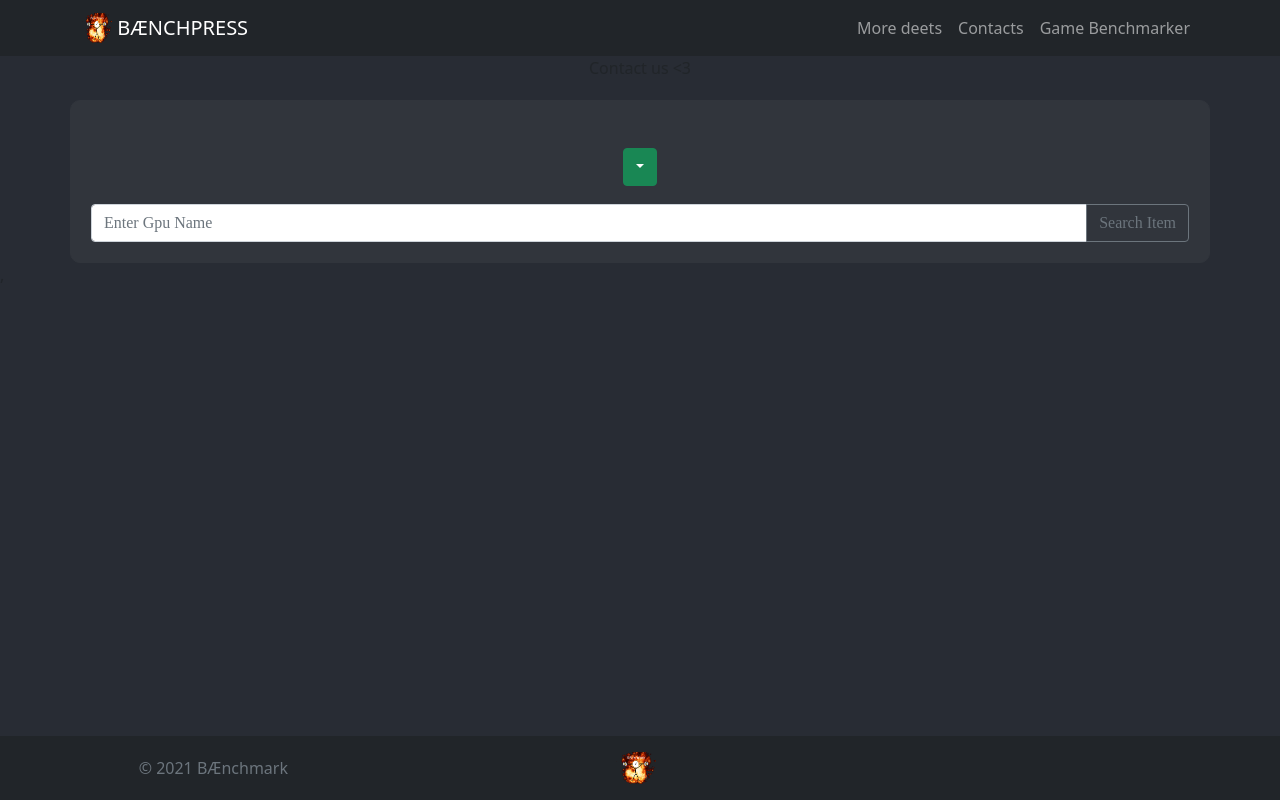
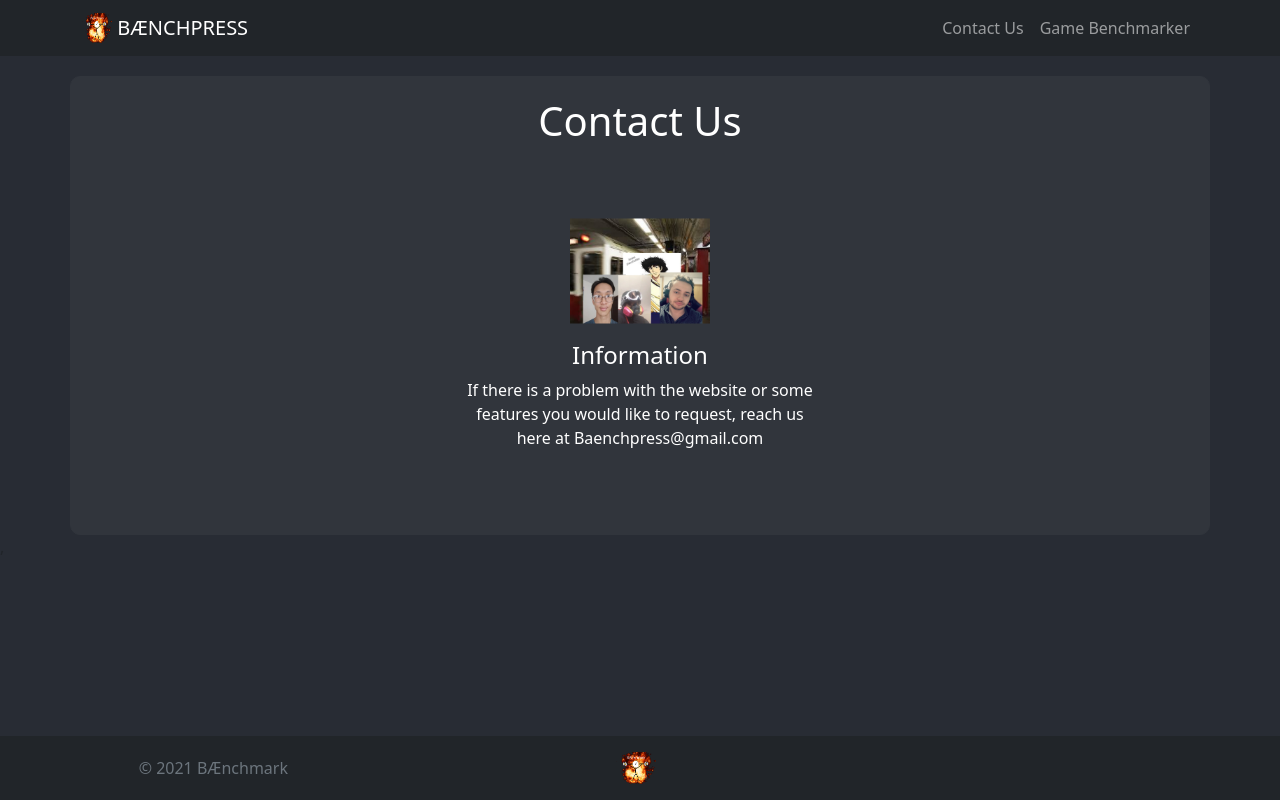
Before and after one commit to Djboy08/it485, a React (Create React App) app in the folder benchmark/: page /contact in a window 1280 px wide. Built offline with nearby package versions, Linux system fonts and the light colour scheme.

Commit message:
Added Contacts and reworded some stuff

```diff
--- a/benchmark/src/components/HomeCard.js
+++ b/benchmark/src/components/HomeCard.js
@@ -1,10 +1,15 @@
 
 function HomeCard(props) {
+  let s = "bd-placeholder-img "
+  if (props.circle){
+    s = s + "rounded-circle"
+  }
+
   return (
     <>
       <div class="col-lg-4 py-5" style={{color: "white"}}>
         <svg
-          class="bd-placeholder-img rounded-circle"
+          class= {s}
           width="140"
           height="140"
           xmlns="http://www.w3.org/2000/svg"
--- a/benchmark/src/components/NavBar.js
+++ b/benchmark/src/components/NavBar.js
@@ -32,9 +32,8 @@ function NavBar(props) {
       </NavDropdown> */}
     </Nav>
     <Nav>
-      <Nav.Link href="">More deets</Nav.Link>
       <Nav.Link eventKey={2} href="contact">
-        Contacts
+        Contact Us
       </Nav.Link>
       <Nav.Link eventKey={3} href="games">
         Game Benchmarker
--- a/benchmark/src/pages/Contact.js
+++ b/benchmark/src/pages/Contact.js
@@ -1,17 +1,9 @@
 import { Button,Dropdown,InputGroup,FormControl } from 'react-bootstrap';
-
+import { HomeCard } from "../components";
+import logo from "../assets/Who_We_aRe.jpg";
 
 function Contact(props) {
   return (
-      <div>
-          <div>
-              <p className="font-weight-bold">Contact us &#60;3</p>
-          </div>
-
-          <div style={{
-              fontFamily: "Spanish",
-              fontSize: "55px"
-          }}>
     <div
     class="container"
     style={{
@@ -20,30 +12,27 @@ function Contact(props) {
       border: "1px solid #31353c",
       padding: "20px",
       marginTop: "20px",
-        }}>
+    }}
+  >
 
-        <Dropdown>
-          <Dropdown.Toggle variant="success" id="dropdown-basic">
+    {/* <img src={logo} className="App-logo py-5 my-2" alt="logo" />
+    <hr class="solid" style={{
+        color: "white",
+        marginTop: "20px",
+        marginBottom: "20px",
+    }} /> */}
 
 
 
-          </Dropdown.Toggle>
-
-          <InputGroup>
-          <FormControl placeholder="Enter Gpu Name" aria-label="This should look up and display a gpu"/>
-          <Button variant="outline-secondary">Search Item</Button>
-          </InputGroup>
-
-          <Dropdown.Menu>
-            <Dropdown.Item href="#">Action</Dropdown.Item>
-            <Dropdown.Item href="#/action-2">Another action</Dropdown.Item>
-            <Dropdown.Item href="#/action-3">Something else</Dropdown.Item>
-          </Dropdown.Menu>
-        </Dropdown>
-
+    <h1 style={{color: "white"}}> Contact Us </h1>
+    <div class="row justify-content-center">
+      <HomeCard
+        src={logo}
+        cicle={true}
+        title="Information"
+        description="If there is a problem with the website or some features you would like to request, reach us here at Baenchpress@gmail.com"
+      />
     </div>
-        </div>
-
       </div>
   );
 }
```
Lines whose indentation alone changed are shown as unchanged.
